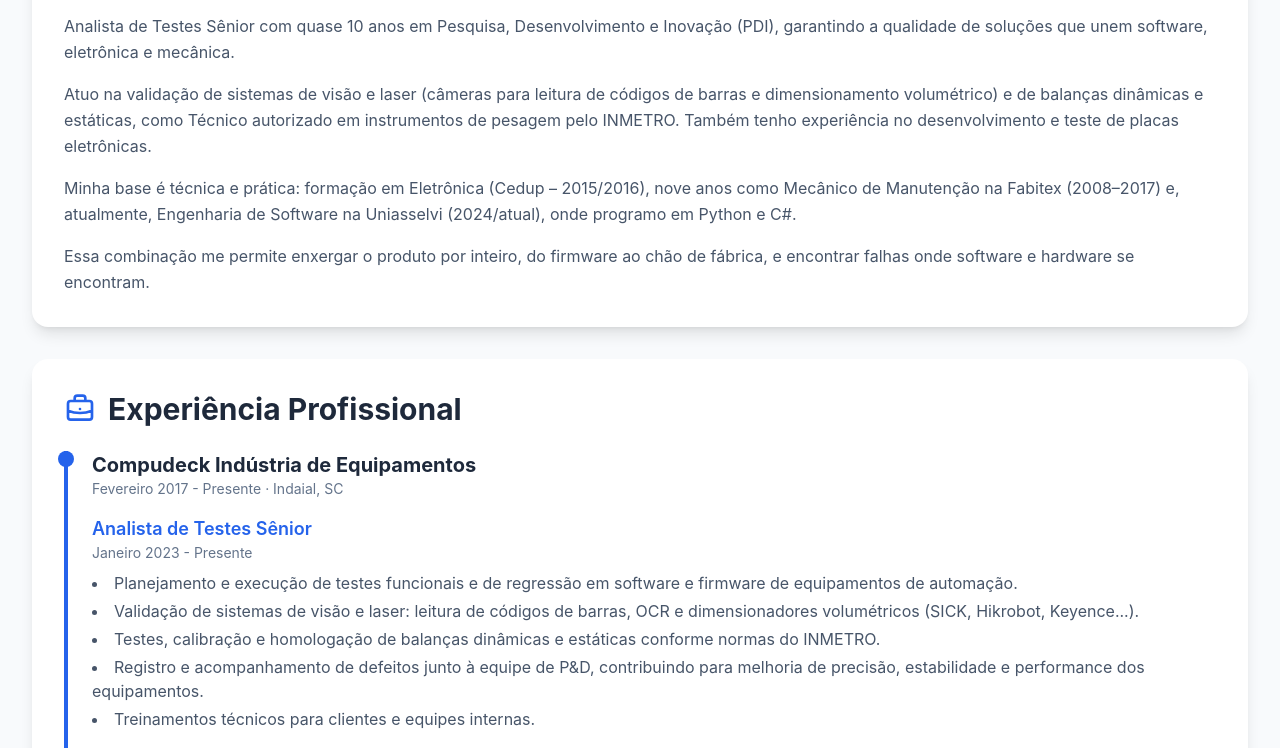
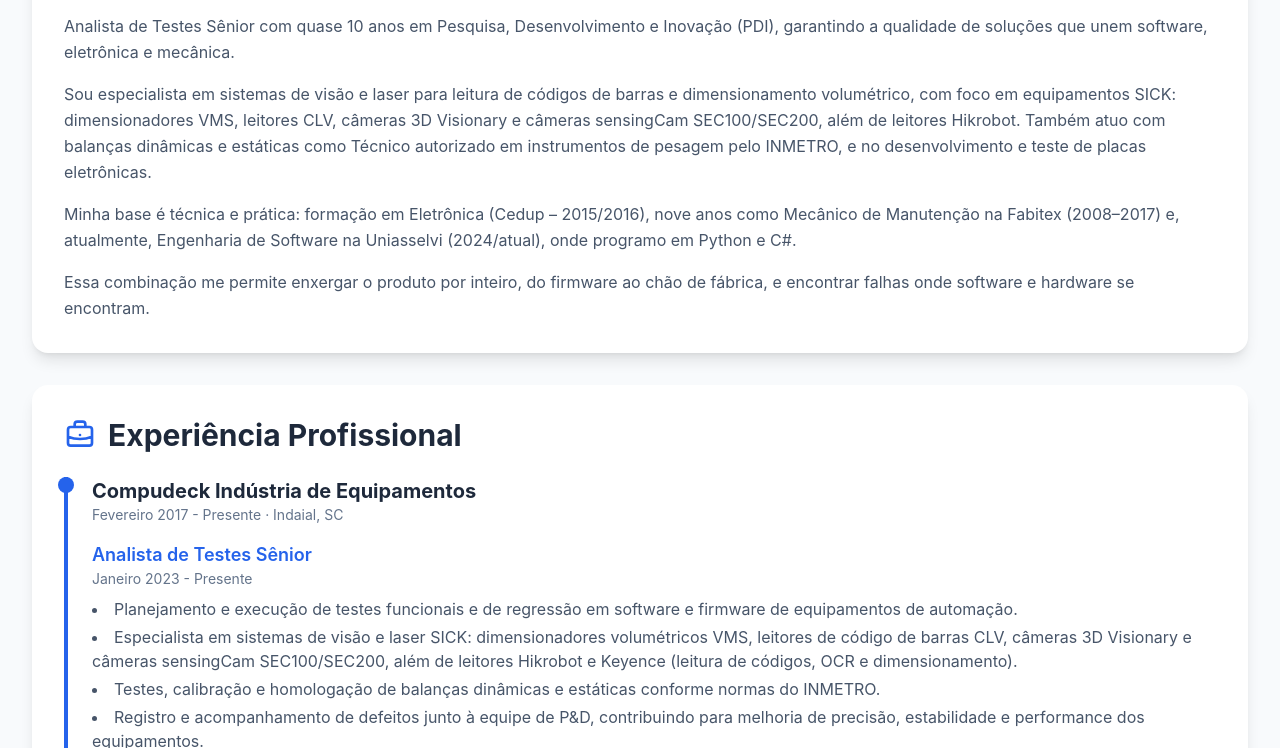
Before and after one commit to JulianoChristovao/julianochristovao.github.io, a plain HTML site: page index.html in a window 1280 px wide. Shown: the part 407-1155 px from the top of the page. Drawn offline with nearby package versions, Linux system fonts and the light colour scheme.

Commit message:
Adiciona equipamentos SICK (VMS, CLV, Visionary, SEC100/SEC200) ao currículo

```diff
--- a/index.html
+++ b/index.html
@@ -95,7 +95,7 @@
                 </h2>
                 <div class="text-slate-600 dark:text-slate-300 leading-relaxed space-y-4">
                     <p>Analista de Testes Sênior com quase 10 anos em Pesquisa, Desenvolvimento e Inovação (PDI), garantindo a qualidade de soluções que unem software, eletrônica e mecânica.</p>
-                    <p>Atuo na validação de sistemas de visão e laser (câmeras para leitura de códigos de barras e dimensionamento volumétrico) e de balanças dinâmicas e estáticas, como Técnico autorizado em instrumentos de pesagem pelo INMETRO. Também tenho experiência no desenvolvimento e teste de placas eletrônicas.</p>
+                    <p>Sou especialista em sistemas de visão e laser para leitura de códigos de barras e dimensionamento volumétrico, com foco em equipamentos SICK: dimensionadores VMS, leitores CLV, câmeras 3D Visionary e câmeras sensingCam SEC100/SEC200, além de leitores Hikrobot. Também atuo com balanças dinâmicas e estáticas como Técnico autorizado em instrumentos de pesagem pelo INMETRO, e no desenvolvimento e teste de placas eletrônicas.</p>
                     <p>Minha base é técnica e prática: formação em Eletrônica (Cedup – 2015/2016), nove anos como Mecânico de Manutenção na Fabitex (2008–2017) e, atualmente, Engenharia de Software na Uniasselvi (2024/atual), onde programo em Python e C#.</p>
                     <p>Essa combinação me permite enxergar o produto por inteiro, do firmware ao chão de fábrica, e encontrar falhas onde software e hardware se encontram.</p>
                 </div>
@@ -123,7 +123,7 @@
                                 <p class="text-slate-500 dark:text-slate-400 text-sm mb-2">Janeiro 2023 - Presente</p>
                                 <ul class="list-disc list-inside text-slate-600 dark:text-slate-300 space-y-1">
                                     <li>Planejamento e execução de testes funcionais e de regressão em software e firmware de equipamentos de automação.</li>
-                                    <li>Validação de sistemas de visão e laser: leitura de códigos de barras, OCR e dimensionadores volumétricos (SICK, Hikrobot, Keyence...).</li>
+                                    <li>Especialista em sistemas de visão e laser SICK: dimensionadores volumétricos VMS, leitores de código de barras CLV, câmeras 3D Visionary e câmeras sensingCam SEC100/SEC200, além de leitores Hikrobot e Keyence (leitura de códigos, OCR e dimensionamento).</li>
                                     <li>Testes, calibração e homologação de balanças dinâmicas e estáticas conforme normas do INMETRO.</li>
                                     <li>Registro e acompanhamento de defeitos junto à equipe de P&amp;D, contribuindo para melhoria de precisão, estabilidade e performance dos equipamentos.</li>
                                     <li>Treinamentos técnicos para clientes e equipes internas.</li>
@@ -295,6 +295,7 @@
                     <span class="px-4 py-2 bg-blue-100 dark:bg-blue-900 text-blue-800 dark:text-blue-200 rounded-lg text-center font-medium hover:scale-105 transition-transform">Casos de Teste</span>
                     <span class="px-4 py-2 bg-blue-100 dark:bg-blue-900 text-blue-800 dark:text-blue-200 rounded-lg text-center font-medium hover:scale-105 transition-transform">Sistemas Embarcados</span>
                     <span class="px-4 py-2 bg-blue-100 dark:bg-blue-900 text-blue-800 dark:text-blue-200 rounded-lg text-center font-medium hover:scale-105 transition-transform">Visão Computacional</span>
+                    <span class="px-4 py-2 bg-blue-100 dark:bg-blue-900 text-blue-800 dark:text-blue-200 rounded-lg text-center font-medium hover:scale-105 transition-transform">SICK (VMS, CLV, Visionary, SEC)</span>
                     <span class="px-4 py-2 bg-blue-100 dark:bg-blue-900 text-blue-800 dark:text-blue-200 rounded-lg text-center font-medium hover:scale-105 transition-transform">Automação Industrial</span>
                     <span class="px-4 py-2 bg-blue-100 dark:bg-blue-900 text-blue-800 dark:text-blue-200 rounded-lg text-center font-medium hover:scale-105 transition-transform">CLP</span>
                     <span class="px-4 py-2 bg-blue-100 dark:bg-blue-900 text-blue-800 dark:text-blue-200 rounded-lg text-center font-medium hover:scale-105 transition-transform">Pesagem / Metrologia</span>
```
